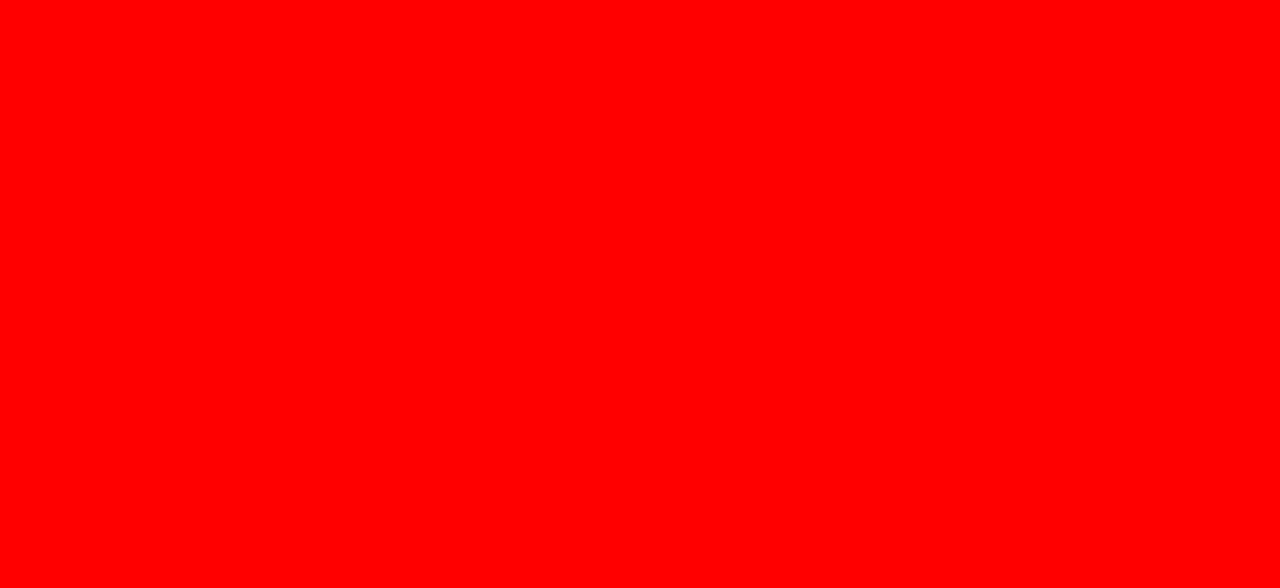
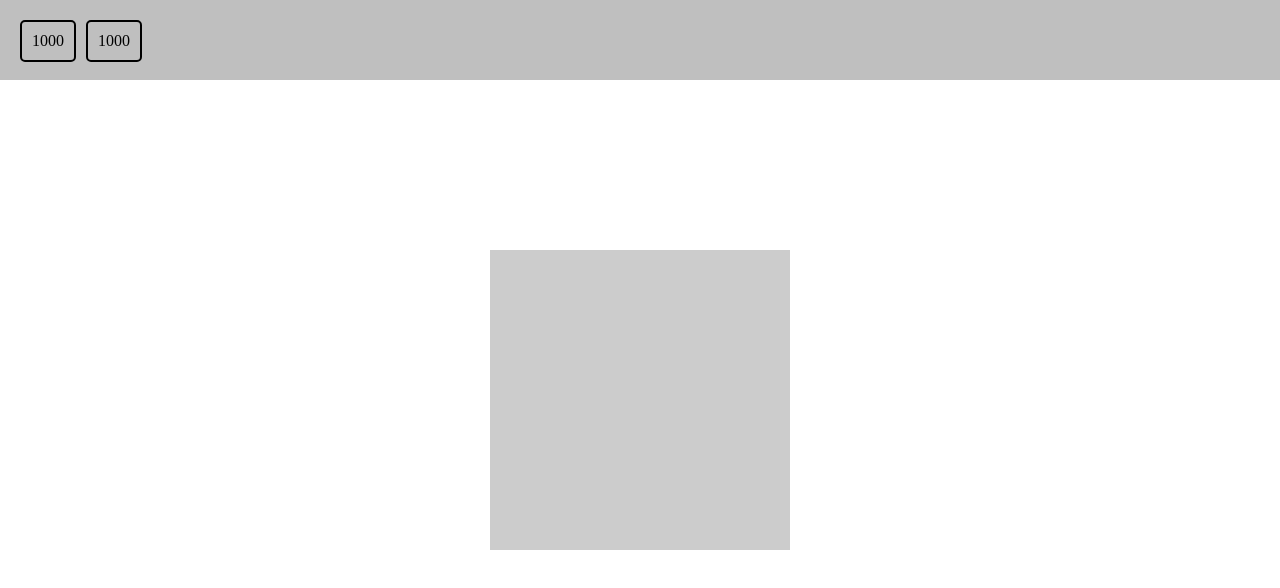
Before and after one commit to robinrutten/games-for-health, a website: page src/index.html in a window 1280 px wide. Drawn offline with nearby package versions, Linux system fonts and the light colour scheme; files that its build step writes are made by us from their sources.

Commit message:
added topbar

```diff
--- a/src/index.html
+++ b/src/index.html
@@ -14,8 +14,18 @@
 - waardes (x aantal bollen)
 - earn points to uitgeven in winkel?-->
 
+<div class="top-bar">
+	<ul>
+		<li>
+			1000
+		</li>
+		<li>
+			1000
+		</li>
+	</ul>
+</div>
 
-<div id="avatar">
+<div id="avatar" class="avatar">
 
 </div>
 
--- a/src/styles/main.scss
+++ b/src/styles/main.scss
@@ -1,3 +1,38 @@
 body {
-	background: red;
+	background: #fff;
 }
+
+.top-bar {
+	position: fixed;
+	top: 0;
+	height: 80px;
+	background: rgba(0, 0, 0, 0.25);
+	left: 0;
+	right: 0;
+}
+
+.top-bar ul {
+	display: block;
+	list-style: none;
+	margin: 20px 20px;
+	padding: 0;
+}
+
+.top-bar ul li {
+	border-radius: 5px;
+	border: 2px solid #000;
+	padding: 10px;
+	float: left;
+	margin-right: 10px;
+}
+
+.avatar {
+	position: absolute;
+	top: 50%;
+	left: 50%;
+	margin-left: -150px;
+	margin-top: -150px;
+	width: 300px;
+	height: 300px;
+	background: #ccc;
+}
```
